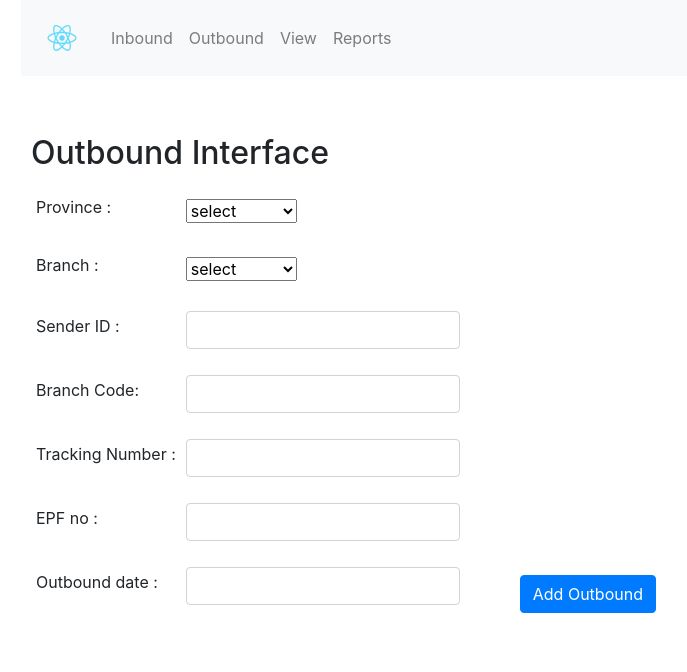
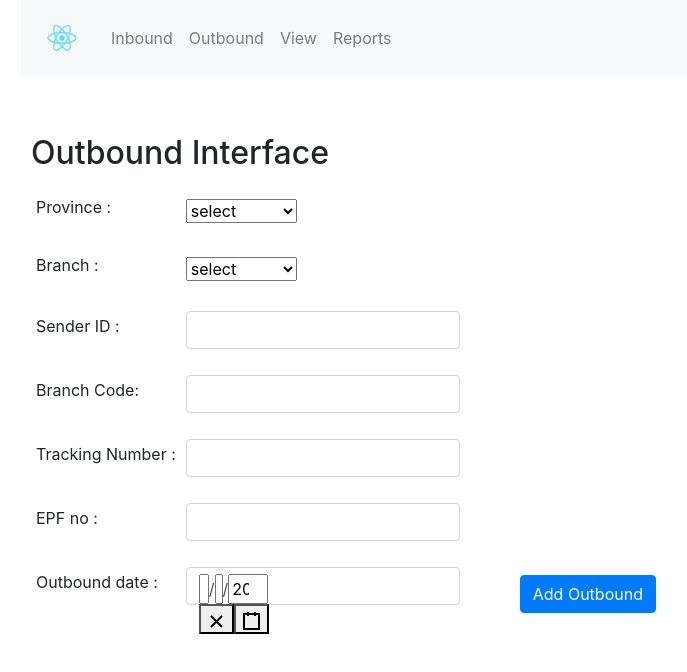
Before and after one commit to Dananjaya94/inbound-out-app, a React (Create React App) app: page /outbound in a window 1280 px wide. Shown: the top 672 px of the page, without its empty margins (64-751 px from the left). Built offline with nearby package versions, Linux system fonts and the light colour scheme.

Commit message:
Update outbound.component.js
Updated Outbound

```diff
--- a/src/components/outbound.component.js
+++ b/src/components/outbound.component.js
@@ -1,5 +1,6 @@
 import React , {Component} from 'react';
 import { render } from '@testing-library/react';
+import DatePicker from 'react-date-picker';
 
 export default class reportscomp extends Component{
     constructor(props) {
@@ -22,9 +23,13 @@ export default class reportscomp extends Component{
         outbound_tracking_no: '',
         outbound_epf_no: '',
         outbound_outbounddate: '',
+        date : new Date()
 
     }
 }
+
+onChangeDate = date => this.setState({ date })
+
 onchange_outbound_province(e)
 {
     this.setState({
@@ -226,8 +231,8 @@ onSubmit(e){
 
                         <td>
                            <div className="form-group">
-                               <input type="text" className="form-control" value={this.state.outbound_outbounddate} onChange={this.onchange_outbound_outbounddate}></input>
-
+                               {/* <input type="text" ></input>  */}
+                               <DatePicker className="form-control" value={this.state.date} onChange={this.onChangeDate}></DatePicker>
                             </div>
                         </td>
 
```
